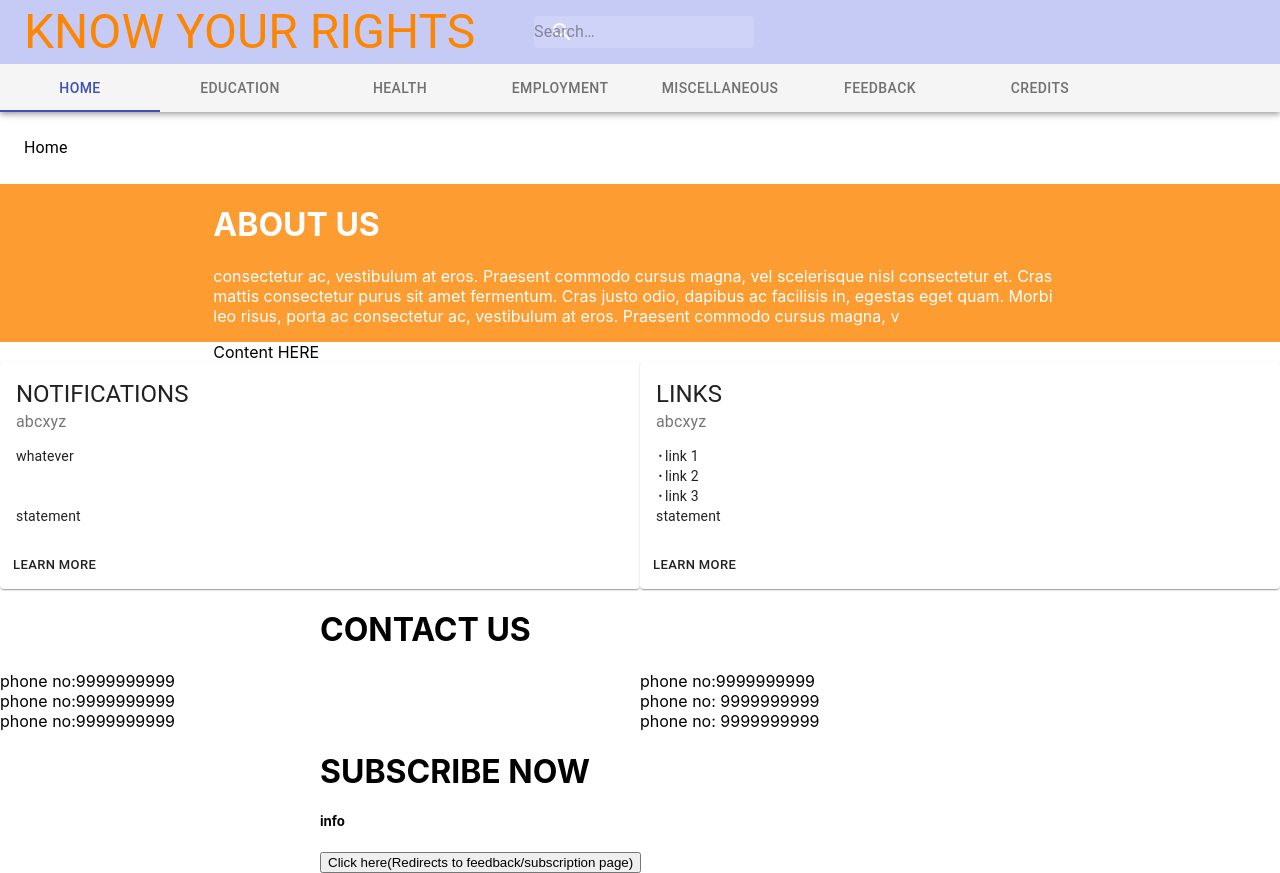
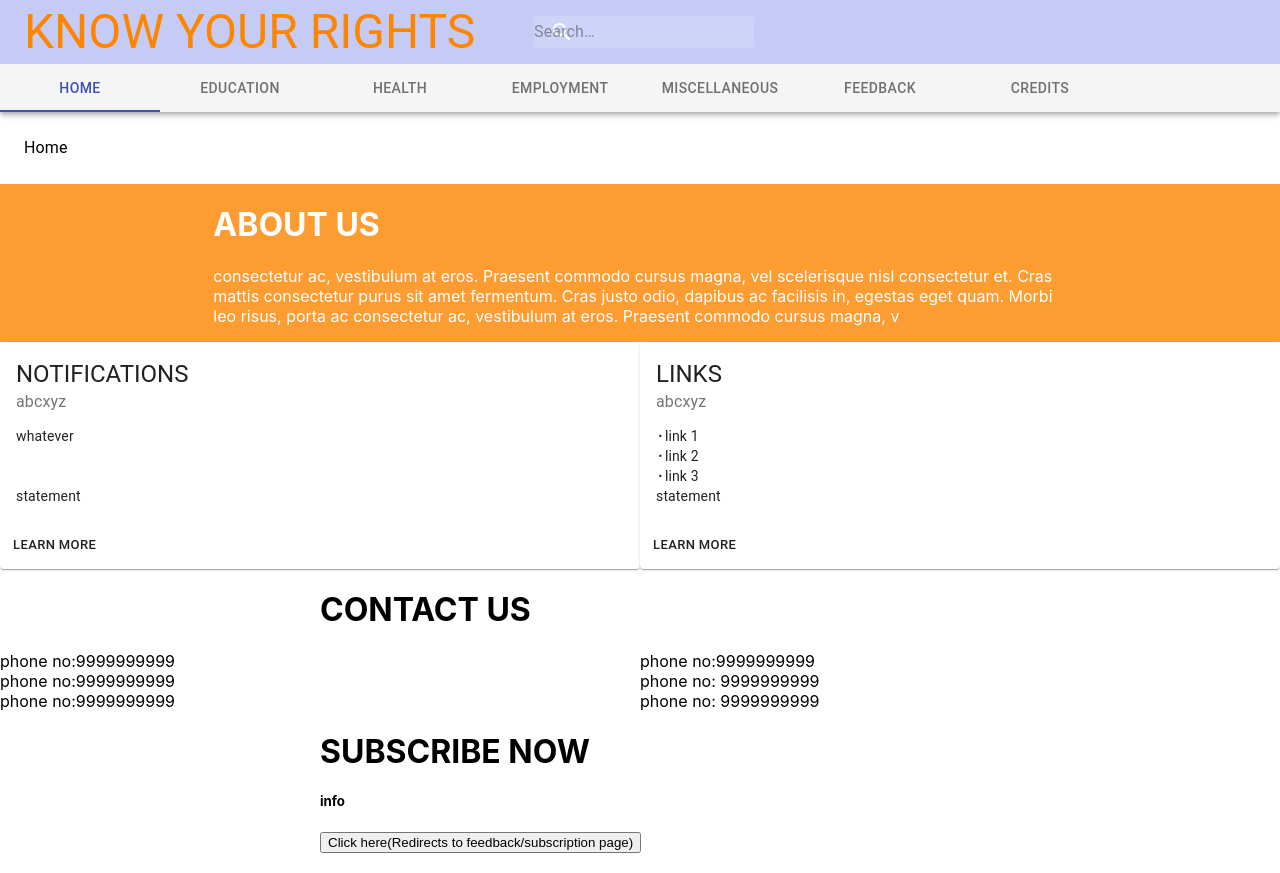
Before and after one commit to amit1066/kyr, a React (Create React App) app: page / in a window 1280 px wide. Built offline with nearby package versions, Linux system fonts and the light colour scheme.

Commit message:
changed some styling

```diff
--- a/src/App.js
+++ b/src/App.js
@@ -10,9 +10,11 @@ import About from "./About";
 import Notification from "./Notification";
 import Links from "./Links";
 
+
 import { makeStyles } from '@material-ui/core/styles';
 import TextField from '@material-ui/core/TextField';
 import Button from "@material-ui/core/Button";
+
 
 const useStyles = makeStyles((theme) => ({
   AboutUs: {
@@ -38,19 +40,12 @@ const App = () => {
         <Grid item xs={0} sm ={2}/>
       </Grid>
       <Grid item container>
-        <Grid item xs={false} sm={2} />
-        <Grid item xs={12} sm={8}>
-          Content HERE
+        <Grid item xs={12} sm= {6}>
+          <Notification />
         </Grid>
-        <Grid item container direction= "row" bgcolor="blue">
-          <Grid item xs={12} sm= {6}>
-           < Notification />
-          </Grid>
-          <Grid item xs={12} sm= {6}>
-            <Links />
-          </Grid>
+        <Grid item xs={12} sm= {6}>
+          <Links />
         </Grid>
-        <Grid item xs={false} sm={2} />
       </Grid>
       <Grid item container direction="row">
         <Grid item xs={3}/>
```
